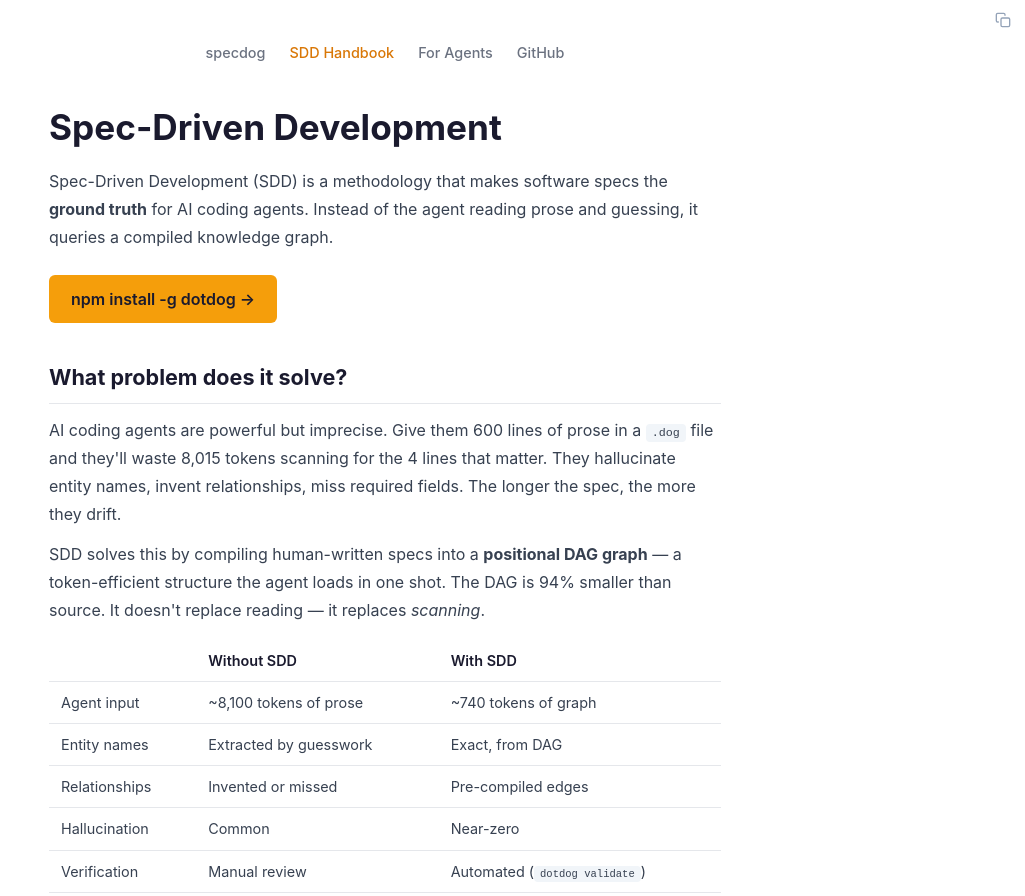
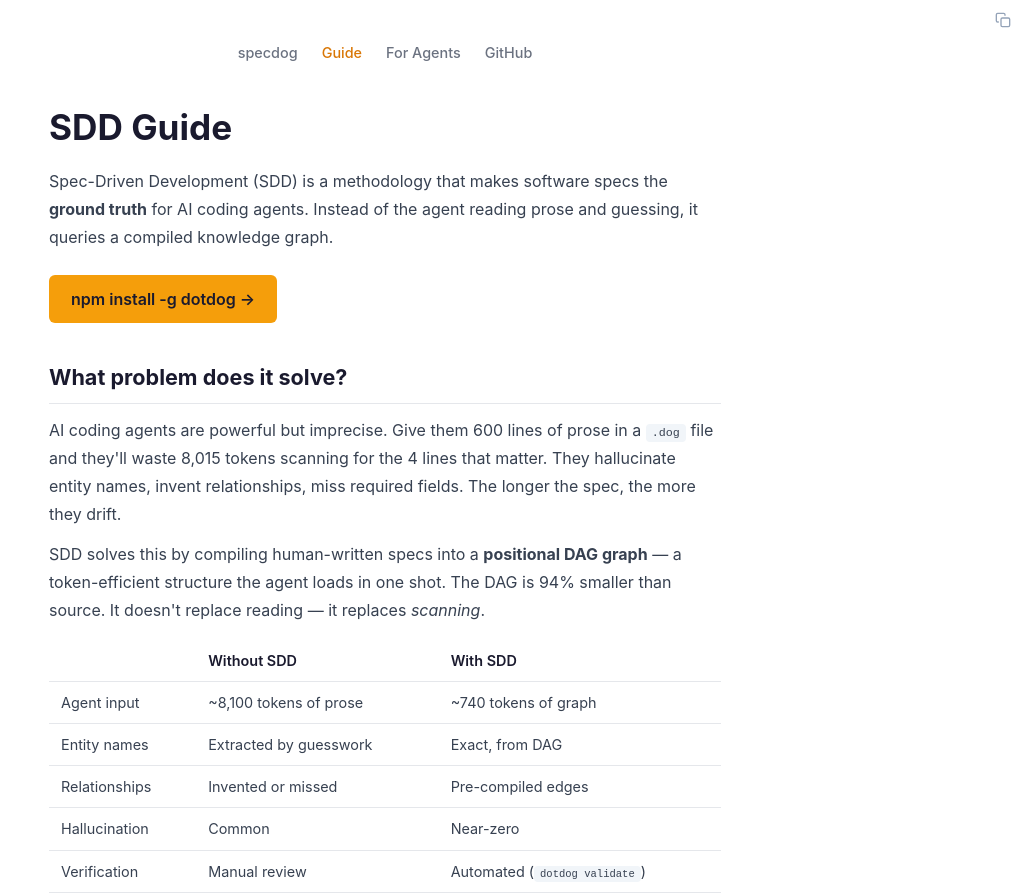
Before and after one commit to specdog/specdog.github.io, a plain HTML site: page handbook.html in a window 1280 px wide. Shown: the top 896 px of the page, without its empty margins (255-1280 px from the left). Drawn offline with Linux system fonts and the light colour scheme; no server answers.

Commit message:
fix: rename SDD Handbook to Guide

```diff
--- a/handbook.html
+++ b/handbook.html
@@ -3,7 +3,7 @@
 <head>
 <meta charset="UTF-8">
 <meta name="viewport" content="width=device-width, initial-scale=1.0">
-<title>SDD Handbook | specdog</title>
+<title>SDD Guide | specdog</title>
 <meta name="description" content="Spec-Driven Development: write specs first, compile to a graph AI agents can query, eliminate hallucination.">
 <link rel="icon" type="image/svg+xml" href="/dotdog/assets/dog.svg">
 <style>
@@ -42,12 +42,12 @@
 <body>
 <nav>
   <a href="/">specdog</a>
-  <a href="/handbook" class="active">SDD Handbook</a>
+  <a href="/handbook" class="active">Guide</a>
   <a href="/agents">For Agents</a>
   <a href="https://github.com/specdog/dotdog">GitHub</a>
 </nav>
 
-<h1>Spec-Driven Development</h1>
+<h1>SDD Guide</h1>
 <p>Spec-Driven Development (SDD) is a methodology that makes software specs the <strong>ground truth</strong> for AI coding agents. Instead of the agent reading prose and guessing, it queries a compiled knowledge graph.</p>
 
 <div class="cta"><a href="https://www.npmjs.com/package/dotdog">npm install -g dotdog &rarr;</a></div>
```
Also changed, not shown: agents.html (+1 -1 lines), index.html (+1 -1 lines).
